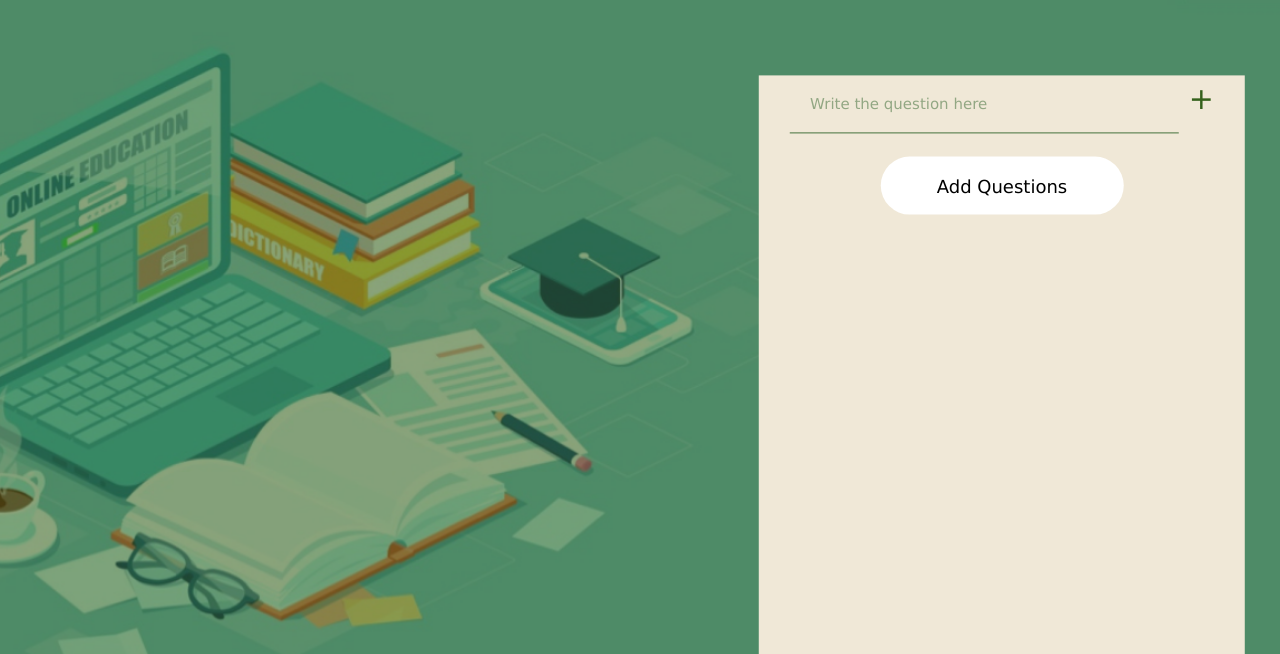
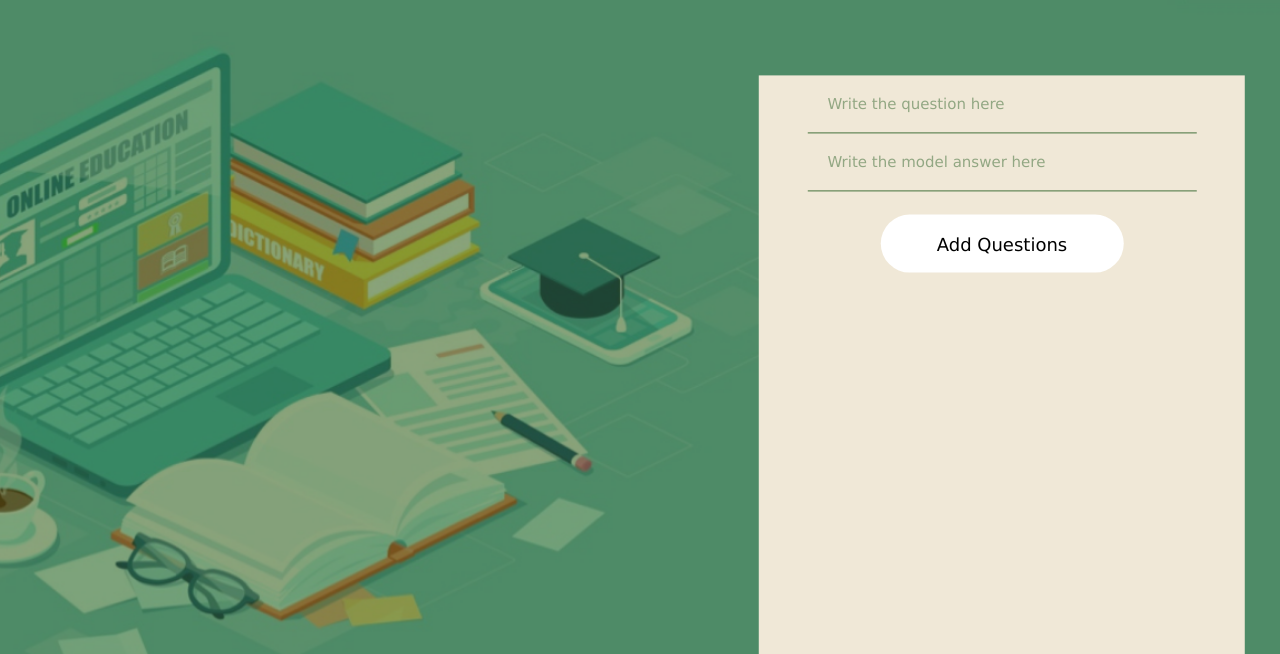
Before and after one commit to NadaMarmouch/Autocorrection, a PHP site: page /questionbank.php in a window 1280 px wide. Shown: the top 654 px of the page. Run offline with PHP 8.4, Linux system fonts and the light colour scheme; some libraries are stand-ins or nearby versions.

Commit message:
Question Bank

```diff
--- a/classAssignments.php
+++ b/classAssignments.php
@@ -10,10 +10,10 @@ class Assignment{
     $this->conn = $this->db->connection();
   }
 
-  public function addQuestion($question){
-  print("Question : $question");
+  public function addQuestionModelAnswer($question,$answer){
+  // print("Question : $question");
 
-  $query = "SELECT `text` FROM `questions` WHERE `text` = '".$question."'";
+  $query = "SELECT `text` FROM `questions` WHERE `text` = '".$question."' AND `modelanswer` = '".$answer."'";
   $result = mysqli_query($this->conn, $query);
 
   if(mysqli_num_rows($result) >= 1) {
@@ -21,7 +21,7 @@ class Assignment{
   }
   else if(mysqli_num_rows($result) <= 1)
   {
-    $query = "INSERT INTO `questions`(`text`) VALUES ('".$question."')";
+    $query = "INSERT INTO `questions`(`text`,`modelanswer`) VALUES ('".$question."','".$answer."')";
     $result = mysqli_query($this->conn, $query);
     if($result)
     {
@@ -33,22 +33,3 @@ class Assignment{
 }
 
 ?>
-<?php//   if($question->existsInDatabase())
-//   {
-//     echo '<script>alert("You already added this question")</script>';
-//   }
-//   else
-//   {
-//     mysqli_query($conn, "INSERT INTO questions (text) VALUES ('$question')");
-//     echo '<script>alert("Done, Questions have been added successfully")</script>';
-//     return;
-//   }
-// }
-// public function addAnswer($email, $answer){
-//   include 'dB.php';
-//   mysqli_query($conn, "INSERT INTO Answers (email, answer) VALUES ('$email', '$answer')");
-//   echo '<script>alert("Done, Your answers have been submitted successfully")</script>';
-//   header("Refresh: 0.1");
-//   return;
-//   }
-?>
--- a/questionbank.php
+++ b/questionbank.php
@@ -9,7 +9,7 @@ include "assets/navbar.css";
 include 'classAssignments.php';
   if(isset($_POST['sub'])){
     $assignment = new Assignment();
-    $assignment->addQuestion($_POST['txt']);
+    $assignment->addQuestionModelAnswer($_POST['txt'],$_POST['txt1']);
    }
 ?>
 <html>
@@ -17,18 +17,20 @@ include 'classAssignments.php';
     <div class="cc"><?php include "templates/navbar.php"?></div>
     <div class="register">
         <form method="POST" action="questionbank.php">
-            <input type="text" placeholder="Write the question here" name="txt" required><span> +</span><br>
+            <input type="text" placeholder="Write the question here" name="txt" required>
+            <input type="text" placeholder="Write the model answer here" name="txt1" required>
+            <!-- <span> +</span><br> -->
             <input type="submit" name="sub" value="Add Questions">
             <script type="text/javascript" src="http://code.jquery.com/jquery-latest.min.js"></script>
 </div>
-    <script>
+    <!-- <script>
     $(document).ready(function(){
         "use strict";
         $(".input-file").delegate("span", "click", function(){
        $("<br><input type='text' placeholder='Write the question here' name='arr'><span> +</span>").insertAfter($(this));
     });
     });
-    </script>
+    </script> -->
         </form>
 </div>
     </body>
```
